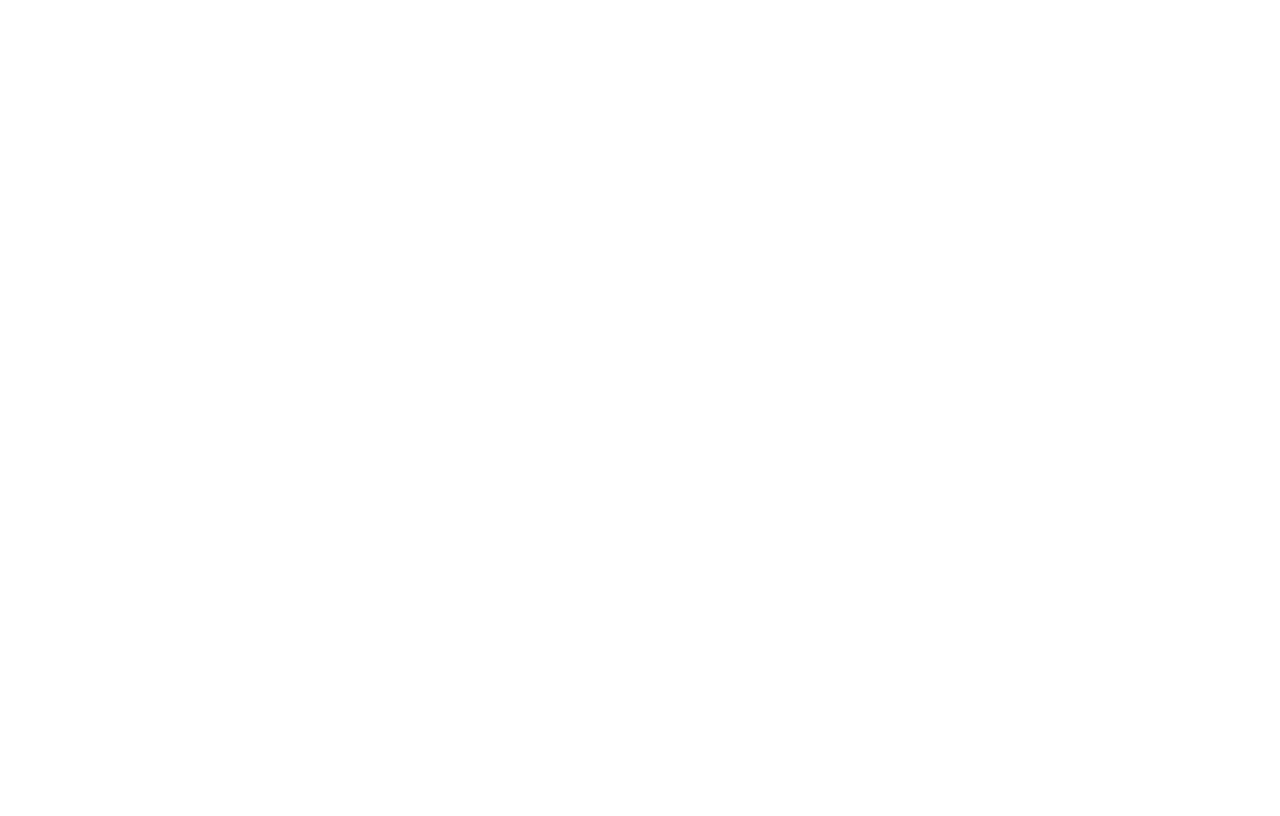
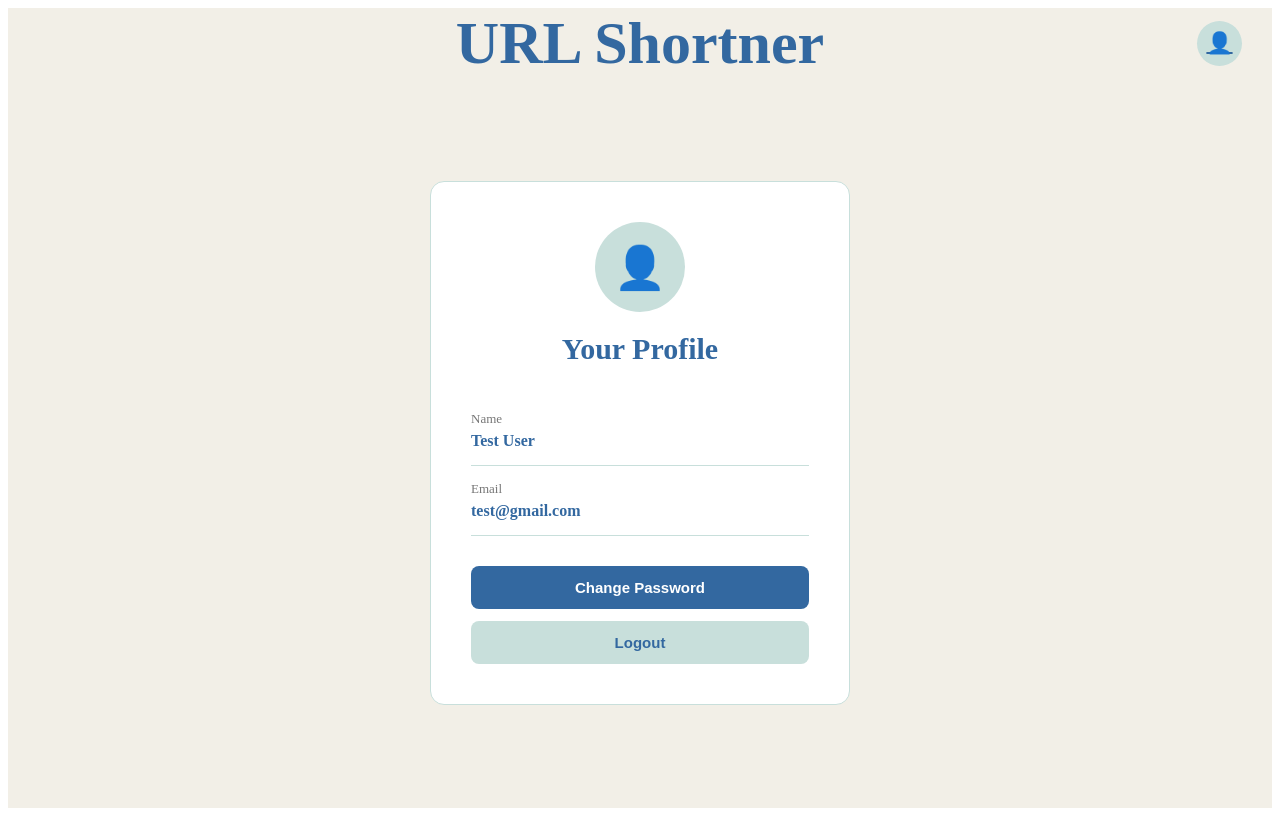
Before and after one commit to TanayUmre/URLShortner, a React (Vite) app in the folder frontend/: page /profile in a window 1280 px wide. Before the commit this address had no page. Built offline with nearby package versions, Linux system fonts and the light colour scheme.

Commit message:
Added profile route to frontend

```diff
--- a/frontend/src/App.jsx
+++ b/frontend/src/App.jsx
@@ -1,6 +1,7 @@
 import Home from './pages/Home';
 import SignIn from './pages/SignIn';
 import SignUp from './pages/SignUp';
+import Profile from './pages/Profile';
 import {BrowserRouter,Routes,Route} from 'react-router-dom';
 
 function App(){
@@ -10,6 +11,7 @@
                 <Route path="/" element={<Home/>}/>
                 <Route path="/signin" element={<SignIn/>}/>
                 <Route path="/signup" element={<SignUp/>}/>
+                <Route path="/profile" element={<Profile/>}/>
             </Routes>
         </BrowserRouter>
     )
--- a/frontend/src/components/Navbar.jsx
+++ b/frontend/src/components/Navbar.jsx
@@ -1,3 +1,5 @@
+import {Link} from "react-router-dom";
+
 function Navbar(){
     return (
         <nav className="navbar">
@@ -5,9 +7,9 @@
                 URL Shortner
             </div>
 
-            <button className="profile-icon">
+            <Link to="/profile" className="profile-icon">
                 👤
-            </button>
+            </Link>
         </nav>
     );
 }
--- /dev/null
+++ b/frontend/src/pages/Profile.jsx
@@ -0,0 +1,37 @@
+import Navbar from "../components/Navbar";
+import "../all.css";
+
+function Profile() {
+    return (
+        <div className="shorten-main">
+            <Navbar/>
+            <main className="profile-section">
+                <div className="profile-card">
+                    <div className="profile-pic">
+                        👤
+                    </div>
+                    <h2 className="profile-title">Your Profile</h2>
+                    <div className="profile-info">
+                        <div className="profile-field">
+                            <span>Name</span>
+                            <p>Test User</p>
+                        </div>
+
+                        <div className="profile-field">
+                            <span>Email</span>
+                            <p>test@gmail.com</p>
+                        </div>
+                    </div>
+                    <button className="profile-button">
+                        Change Password
+                    </button>
+                    <button className="logout-button">
+                        Logout
+                    </button>
+                </div>
+            </main>
+        </div>
+    );
+}
+
+export default Profile;
```
Also changed, not shown: frontend/src/all.css.
